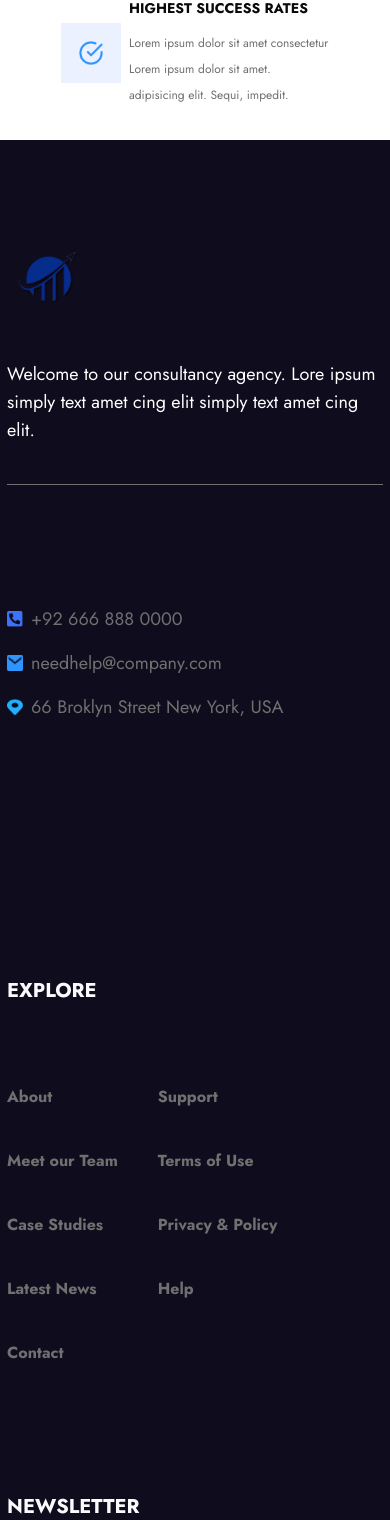
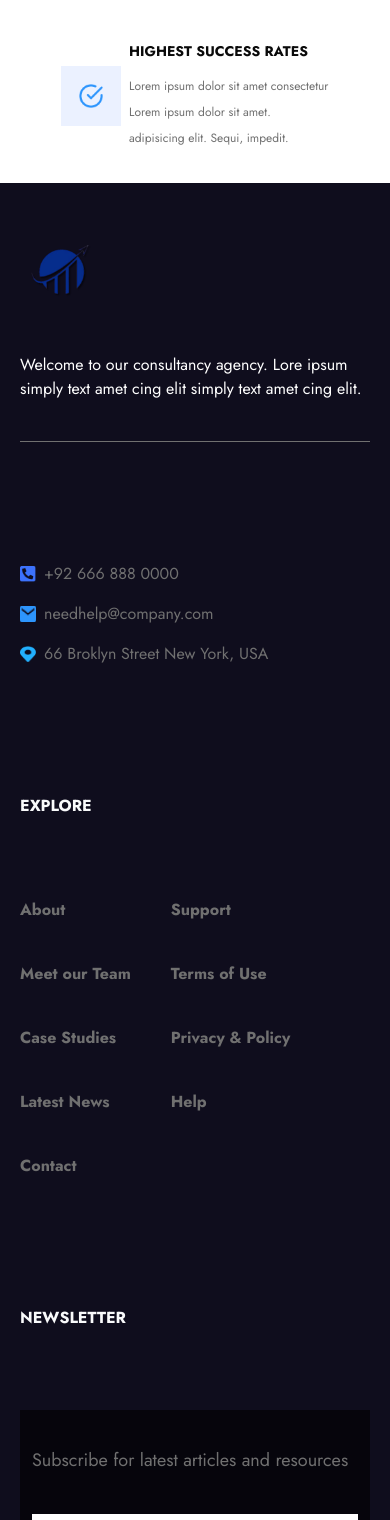
Before and after one commit to Olaoluwa2170/fontend-design-test, a React (Vite) app: page / in a window 390 px wide. Shown: the part 7557-9077 px from the top of the page. Built offline with nearby package versions, Linux system fonts and the light colour scheme.

Commit message:
responsivity changes

```diff
--- a/src/components/Faq.tsx
+++ b/src/components/Faq.tsx
@@ -22,7 +22,7 @@ const Faq = () => {
         <Accordion
           type="single"
           collapsible
-          className="xl:w-[586px] w-[370px] mx-auto"
+          className="xl:w-[586px] w-[350px] sm:w-[370px] mx-auto"
         >
           {FaqList.map((item, index) => (
             <AccordionItem
--- a/src/components/Footer.tsx
+++ b/src/components/Footer.tsx
@@ -2,8 +2,8 @@ import DefaultWidth from "./tools/DefaultWidth";
 
 const Footer = () => {
   return (
-    <section className="xl:h-screen bg-[#0F0D1D] py-[6.25rem]">
-      <DefaultWidth className="grid lg:grid-cols-2 xl:grid-cols-3 items-start justify-center max-w-[90vw] gap-32 xl:gap-5">
+    <section className="xl:h-screen bg-[#0F0D1D] py-[50px] px-6 sm:py-[6.25rem]">
+      <DefaultWidth className="grid lg:grid-cols-2 xl:grid-cols-3 items-start justify-center sm:max-w-[90vw] gap-32 xl:gap-5">
         <div className="space-y-10">
           <img
             src="./Endeavor.png"
@@ -11,12 +11,12 @@ const Footer = () => {
             alt=""
           />
           <div className="space-y-10">
-            <p className="max-w-[23.125rem] text-lg text-white">
+            <p className="max-w-[23.125rem] sm:text-lg text-white">
               Welcome to our consultancy agency. Lore ipsum simply text amet
               cing elit simply text amet cing elit.
             </p>
             <div className="h-[1px] bg-primary-100 w-full xl:w-[367px]"></div>
-              <ul className="pt-20 text-lg space-y-4 text-primary-100">
+              <ul className="pt-20 sm:text-lg space-y-4 text-primary-100">
                 <li className="flex gap-2 items-center">
                   <img
                     src="./phone-square-alt.png"
@@ -39,7 +39,7 @@ const Footer = () => {
           </div>
         </div>
         <div className="space-y-20">
-          <p className="text-gray-50 text-xl md:mt-0 mt-32 font-bold">EXPLORE</p>
+          <p className="text-gray-50 sm:text-xl md:mt-0 sm:mt-32 font-bold">EXPLORE</p>
           <div className="flex gap-10">
             <div>
               <ul className="space-y-10 xl:text-base text-primary-100 font-bold">
@@ -61,8 +61,8 @@ const Footer = () => {
           </div>
         </div>
         <div className="space-y-20 xl:space-y-48">
-          <p className="text-gray-50 text-xl font-bold">NEWSLETTER</p>
-          <div className="xl:w-[430px] md:w-[520px] lg:w-[520px] h-[205px] bg-[#06050C] gap-10 flex flex-col xl:pl-12 lg:p-5 p-3 justify-center">
+          <p className="text-gray-50 sm:text-xl font-bold">NEWSLETTER</p>
+          <div className="xl:w-[430px] md:w-[520px] w-[350px] lg:w-[520px] h-[205px] bg-[#06050C] gap-10 flex flex-col xl:pl-12 lg:p-5 p-3 justify-center">
             <p className="text-lg text-primary-100 w-[352px] text-left">
               Subscribe for latest articles and resources
             </p>
--- a/src/components/HeroSection.tsx
+++ b/src/components/HeroSection.tsx
@@ -36,7 +36,7 @@ const HeroSection = () => {
           </div>
         </DefaultWidth>
       </section>
-      <section className="bg-[#0F0D1D] h-[85vh] lg:h-screen pt-[6.25rem]">
+      <section className="bg-[#0F0D1D] h-[90vh] md:h-[85vh] lg:h-screen pt-[6.25rem]">
         <DefaultWidth>
           <div>
             <h2 className="text-white text-3xl lg:text-5xl font-bold text-center">
@@ -63,7 +63,7 @@ const HeroSection = () => {
                         <Card className="border-none rounded bg-black">
                           <CardContent className="flex items-center bg-black justify-center p-8 rounded">
                             <div className="">
-                              <p className="text-white text-2xl p-2 leading-5 font-semibold w-[200px]">
+                              <p className="text-white text-2xl p-2 leading-5 font-semibold sm:w-[200px]">
                                 Wealth Management
                               </p>
                               <p className="text-xs font-semibold p-2 flex items-end h-[5rem] cursor-pointer text-[#8F8DA0]">
--- a/src/components/Testitmony.tsx
+++ b/src/components/Testitmony.tsx
@@ -56,8 +56,8 @@ const Testimony = () => {
                 </CarouselItem>
               ))}
             </CarouselContent>
-            <CarouselPrevious className="translate-y-40 xl:translate-y-32 -left-[500px]. h-10 w-10 items-center" />
-            <CarouselNext className="translate-y-40 xl:translate-y-32 -left-[435px]. h-10 w-10 items-center" />
+            <CarouselPrevious className="translate-y-40 xl:translate-y-32  h-10 w-10 items-center" />
+            <CarouselNext className="translate-y-40 xl:translate-y-32  h-10 w-10 items-center" />
           </Carousel>
         </div>
       </div>
--- a/src/components/ui/carousel.tsx
+++ b/src/components/ui/carousel.tsx
@@ -204,10 +204,10 @@ const CarouselPrevious = React.forwardRef<
       variant={variant}
       size={size}
       className={cn(
-        "absolute  h-8 w-8 rounded-full",
+        "absolute h-8 w-8 rounded-full",
         orientation === "horizontal"
-          ? "-left-12 top-1/2 -translate-y-1/2"
-          : "-top-12 left-1/2 -translate-x-1/2 rotate-90",
+          ? "-left-4 top-1/2 -translate-y-1/2"
+          : "-top-12 left-[65%] -translate-x-1/2 rotate-90",
         className,
       )}
       disabled={!canScrollPrev}
@@ -235,7 +235,7 @@ const CarouselNext = React.forwardRef<
       className={cn(
         "absolute h-8 w-8 rounded-full",
         orientation === "horizontal"
-          ? "-right-12 top-1/2 -translate-y-1/2"
+          ? "-right-4 top-1/2 -translate-y-1/2"
           : "-bottom-12 left-1/2 -translate-x-1/2 rotate-90",
         className,
       )}
```
